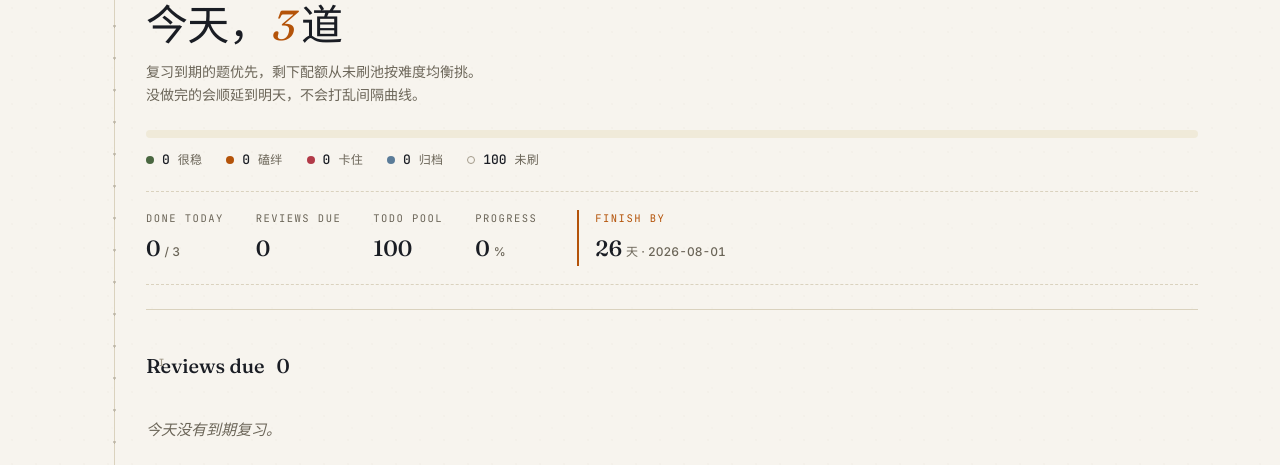
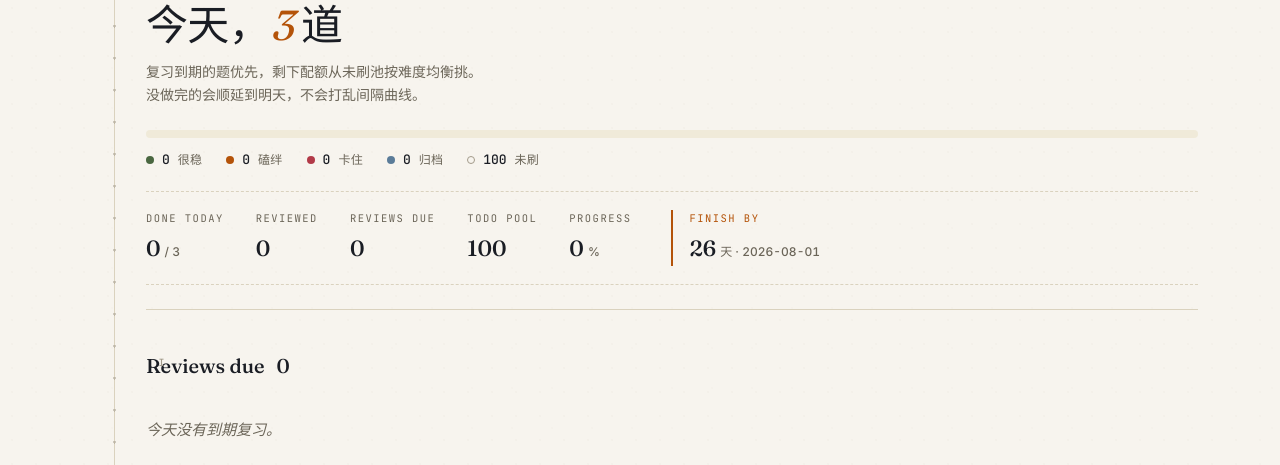
Before and after one commit to jadehare818/leetcode-hot100, a Flask app: page / in a window 1280 px wide. Shown: the part 124-589 px from the top of the page. Run offline with Flask 3, Linux system fonts and the light colour scheme.

Commit message:
fix: reviews do not count as "solved today" or eat new-problem quota
- Split _done_today() to return (solved_ids, reviewed_ids)
- Hero "还剩 N 道" counter uses solved_today only
- new_slots calculation uses solved_today only (reviews no longer decrement)
- Dashboard hero adds a Reviewed field showing today reviewed count
  alongside Done today, Reviews due, Todo pool

Result: completing a review shows +1 in Reviewed but does not change
Done today, quota display, or today_new slots.

```diff
--- a/app.py
+++ b/app.py
@@ -252,21 +252,33 @@ def _daily_quota() -> int:
     return cfg["weekend"] if is_weekend else cfg["weekday"]
 
 
-def _done_today(prog: dict) -> set[int]:
-    """今天真正做完题的 pid 集合。
+def _done_today(prog: dict) -> tuple[set[int], set[int]]:
+    """今天完成的 pid 集合，拆成 (solved_ids, reviewed_ids)。
 
-    只算 action == 'solve' | 'review'。推迟（postpone / postpone-batch）
-    和归档（archive）不算完成 —— 它们是维护动作，不是刷题。
+    - solve：新题第一次刷完 → 消耗新题配额
+    - review：复习到期的题 → 不消耗新题配额（复习自成一路）
+    - 推迟 / 归档：都不算完成
+
+    返回两个 disjoint 集合。同一天既 solve 又 review 同一题（极端情况）
+    只算 solve。
     """
     today = _today().isoformat()
-    counted_actions = {"solve", "review"}
-    done = set()
+    solved: set[int] = set()
+    reviewed: set[int] = set()
     for pid, entry in prog.items():
+        pid_int = int(pid)
         for h in entry.get("history", []):
-            if h.get("date") == today and h.get("action") in counted_actions:
-                done.add(int(pid))
+            if h.get("date") != today:
+                continue
+            action = h.get("action")
+            if action == "solve":
+                solved.add(pid_int)
+                reviewed.discard(pid_int)
                 break
-    return done
+            elif action == "review":
+                if pid_int not in solved:
+                    reviewed.add(pid_int)
+    return solved, reviewed
 
 
 def _balanced_pick(todo_pool: list[dict], n: int) -> list[dict]:
@@ -366,7 +378,8 @@ def build_dashboard() -> dict:
     overdue_days = load_config().get("overdue_alert_days", 3)
 
     by_id = {p["id"]: p for p in problems}
-    done_today_ids = _done_today(prog)
+    solved_today_ids, reviewed_today_ids = _done_today(prog)
+    done_today_ids = solved_today_ids | reviewed_today_ids
 
     # 到期复习：next_review <= today 且状态在复习队列内
     due_review = []
@@ -394,9 +407,9 @@ def build_dashboard() -> dict:
             except ValueError:
                 pass
 
-    # 未刷池按分类原顺序排；今日新题配额只由"今天已刷"扣减 —— 复习不吃新题配额
+    # 未刷池按分类原顺序排；今日新题配额只由"今天已刷新题"扣减 —— 复习不吃新题配额
     quota = _daily_quota()
-    new_slots = max(0, quota - len(done_today_ids))
+    new_slots = max(0, quota - len(solved_today_ids))
 
     todo_pool = []
     for p in problems:
@@ -433,7 +446,7 @@ def build_dashboard() -> dict:
         todo_left=len(todo_pool),
         weekday_q=int(dq.get("weekday", 0)),
         weekend_q=int(dq.get("weekend", 0)),
-        done_today=len(done_today_ids),
+        done_today=len(solved_today_ids),
         quota_today=quota,
     )
 
@@ -442,6 +455,8 @@ def build_dashboard() -> dict:
         "is_weekend": _today().weekday() >= 5,
         "quota": quota,
         "done_today": sorted(done_today_ids),
+        "solved_today": sorted(solved_today_ids),
+        "reviewed_today": sorted(reviewed_today_ids),
         "due_review": due_review,
         "today_new": today_new,
         "extras_pool": extras_pool,
--- a/templates/dashboard.html
+++ b/templates/dashboard.html
@@ -5,9 +5,9 @@
 {# ─── HERO: today's date, progress ribbon, brief ─── #}
 <section class="journal-hero">
   <div class="kicker">{{ d.date }} · {% if d.is_weekend %}周末 · Weekend Session{% else %}工作日 · Weekday Session{% endif %}</div>
-  {% set done_count = d.done_today|length %}
-  {% set remain = d.quota - done_count %}
-  {% if done_count == 0 %}
+  {% set solved_count = d.solved_today|length %}
+  {% set remain = d.quota - solved_count %}
+  {% if solved_count == 0 %}
   <h1>今天，<em>{{ d.quota }}</em> 道</h1>
   {% elif remain > 0 %}
   <h1>今天，还剩 <em>{{ remain }}</em> 道</h1>
@@ -36,7 +36,11 @@
   <div class="today-brief">
     <div class="field">
       <div class="k">Done today</div>
-      <div class="v">{{ d.done_today|length }}<span class="unit">/ {{ d.quota }}</span></div>
+      <div class="v">{{ d.solved_today|length }}<span class="unit">/ {{ d.quota }}</span></div>
+    </div>
+    <div class="field">
+      <div class="k">Reviewed</div>
+      <div class="v">{{ d.reviewed_today|length }}</div>
     </div>
     <div class="field">
       <div class="k">Reviews due</div>
```
Also changed, not shown: 1 other file.
